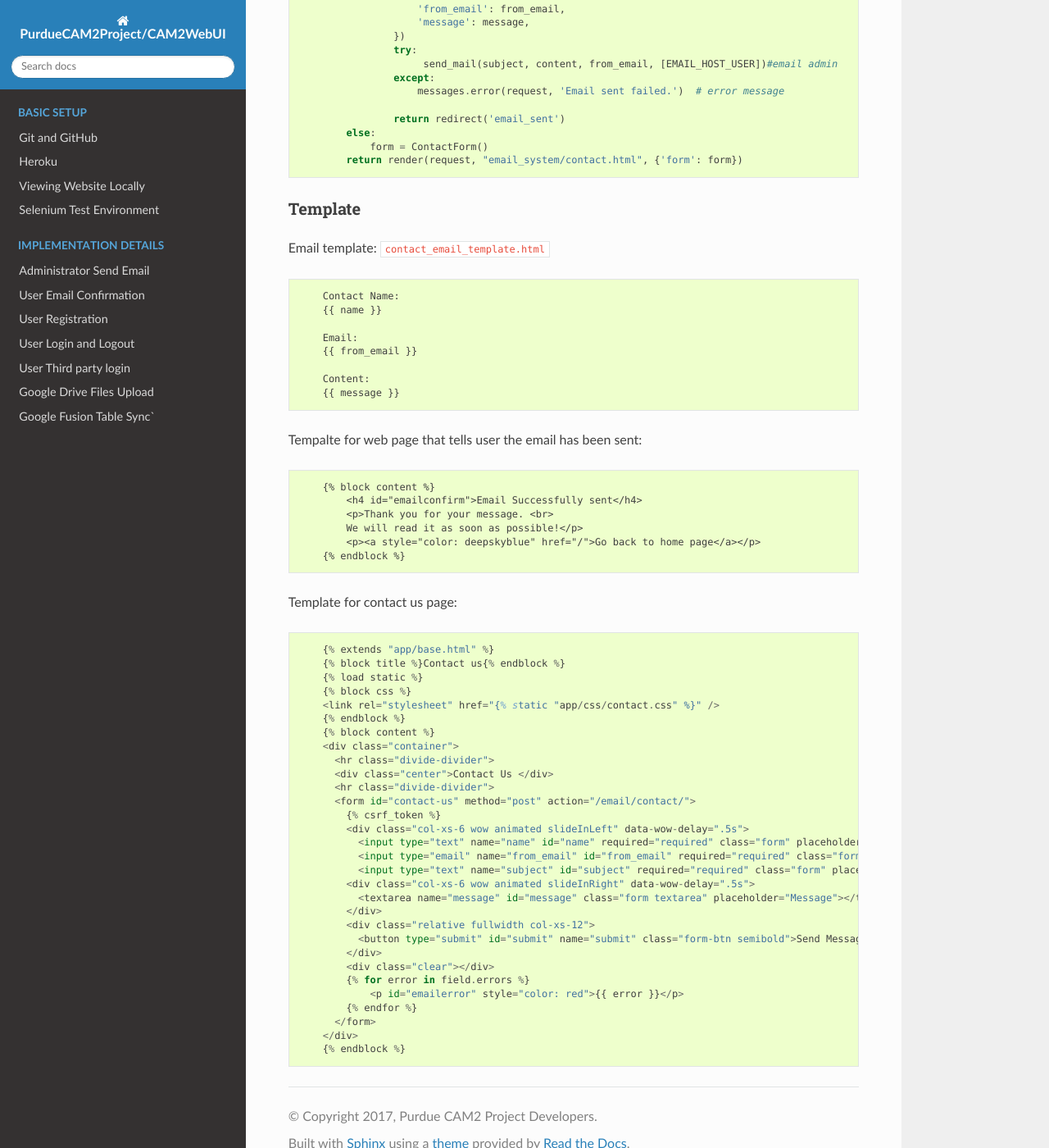
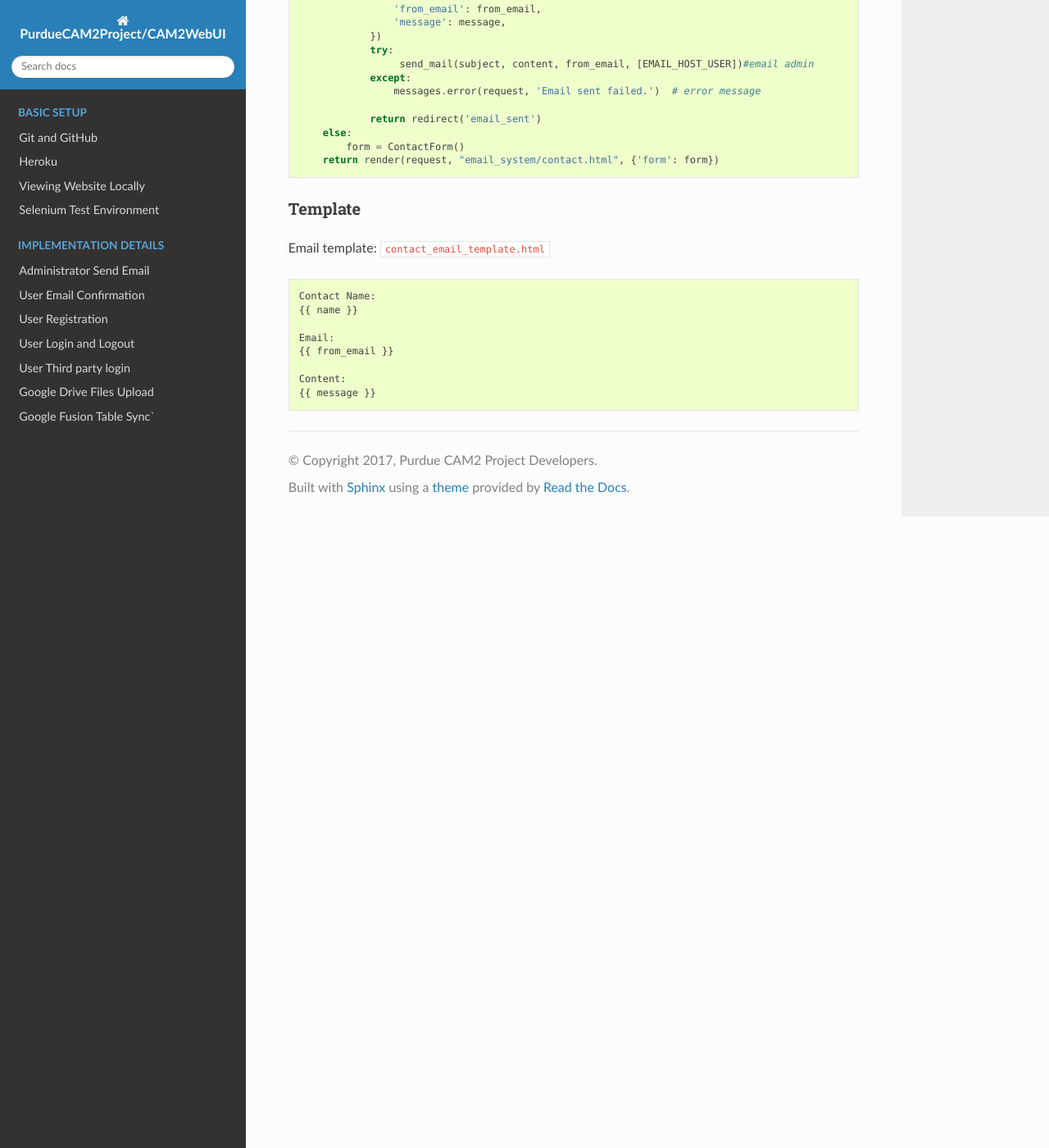
Before and after one commit to PurdueCAM2Project/CAM2WebUI, a Sphinx documentation site: the page built from docs/implementationDetail/ContactUs.md, in a window 1280 px wide and 1400 px high, scrolled down 1123 px. Shown: the whole window at 82% size. Built offline with Sphinx 7.4.7 and the Read the Docs theme 2.0.0, drawn with Linux system fonts in a browser that asks for light colours.

Commit message:
reformat doc

````diff
--- a/docs/implementationDetail/ContactUs.md
+++ b/docs/implementationDetail/ContactUs.md
@@ -7,107 +7,63 @@
 Using a form that requires user to input "Name, email, subject and message" and the content into an email template. And then email admin.
 In `forms.py`:
 ```
-    class ContactForm(forms.Form):
-        name = forms.CharField(required=True)
-        from_email = forms.EmailField(required=True)
-        subject = forms.CharField(required=True)
-        message = forms.CharField(widget=forms.Textarea, required=True)
+class ContactForm(forms.Form):
+    name = forms.CharField(required=True)
+    from_email = forms.EmailField(required=True)
+    subject = forms.CharField(required=True)
+    message = forms.CharField(widget=forms.Textarea, required=True)
 ```
 2 new urls needed to be linked: one for contact us, and one for notifying user the email has been sent.
 In `urls.py`, add:
 ```
-    url(r'^contact/$', views.contact, name='contact'),
-    url(r'^email_sent/$', views.email_sent, name='email_sent'),
+url(r'^contact/$', views.contact, name='contact'),
+url(r'^email_sent/$', views.email_sent, name='email_sent'),
 ```
 2 new views corresponding to the two urls are added.
 The one that tells user email has been seet only needs a template:
 ```
-    def email_sent(request):
-        return render(request, 'email_system/email_sent.html')
+def email_sent(request):
+    return render(request, 'email_system/email_sent.html')
 ```
 The second one is the view for contact us page:
 First we get everything user input and add them into our email template. And then we email our website host.
 ```
-    def contact(request):
-        if request.method == 'POST':
-            form = ContactForm(request.POST)
-            if form.is_valid():
-                #get info from form
-                name = form.cleaned_data['name']
-                from_email = form.cleaned_data['from_email']
-                subject = form.cleaned_data['subject']
-                message = form.cleaned_data['message']
-                #add info to email template
-                content = render_to_string('email_system/contact_email_template.html', {
-                    'name': name,
-                    'from_email': from_email,
-                    'message': message,
-                })
-                try:
-                     send_mail(subject, content, from_email, [EMAIL_HOST_USER])#email admin
-                except:
-                    messages.error(request, 'Email sent failed.')  # error message
+def contact(request):
+    if request.method == 'POST':
+        form = ContactForm(request.POST)
+        if form.is_valid():
+            #get info from form
+            name = form.cleaned_data['name']
+            from_email = form.cleaned_data['from_email']
+            subject = form.cleaned_data['subject']
+            message = form.cleaned_data['message']
+            #add info to email template
+            content = render_to_string('email_system/contact_email_template.html', {
+                'name': name,
+                'from_email': from_email,
+                'message': message,
+            })
+            try:
+                 send_mail(subject, content, from_email, [EMAIL_HOST_USER])#email admin
+            except:
+                messages.error(request, 'Email sent failed.')  # error message
 
-                return redirect('email_sent')
-        else:
-            form = ContactForm()
-        return render(request, "email_system/contact.html", {'form': form})
+            return redirect('email_sent')
+    else:
+        form = ContactForm()
+    return render(request, "email_system/contact.html", {'form': form})
 ```
 
 ### Template
 Email template:
 `contact_email_template.html`
 ```
-    Contact Name:
-    {{ name }}
+Contact Name:
+{{ name }}
 
-    Email:
-    {{ from_email }}
+Email:
+{{ from_email }}
 
-    Content:
-    {{ message }}
+Content:
+{{ message }}
 ```
-
-Tempalte for web page that tells user the email has been sent:
-```
-    {% block content %}
-        <h4 id="emailconfirm">Email Successfully sent</h4>
-        <p>Thank you for your message. <br>
-        We will read it as soon as possible!</p>
-        <p><a style="color: deepskyblue" href="/">Go back to home page</a></p>
-    {% endblock %}
-```
-
-Template for contact us page:
-```
-    {% extends "app/base.html" %}
-    {% block title %}Contact us{% endblock %}
-    {% load static %}
-    {% block css %}
-    <link rel="stylesheet" href="{% static "app/css/contact.css" %}" />
-    {% endblock %}
-    {% block content %}
-    <div class="container">
-      <hr class="divide-divider">
-      <div class="center">Contact Us </div>
-      <hr class="divide-divider">
-      <form id="contact-us" method="post" action="/email/contact/">
-        {% csrf_token %}
-        <div class="col-xs-6 wow animated slideInLeft" data-wow-delay=".5s">
-          <input type="text" name="name" id="name" required="required" class="form" placeholder="Your Name" />
-          <input type="email" name="from_email" id="from_email" required="required" class="form" placeholder="Your Email" />
-          <input type="text" name="subject" id="subject" required="required" class="form" placeholder="Subject" /> </div>
-        <div class="col-xs-6 wow animated slideInRight" data-wow-delay=".5s">
-          <textarea name="message" id="message" class="form textarea" placeholder="Message"></textarea>
-        </div>
-        <div class="relative fullwidth col-xs-12">
-          <button type="submit" id="submit" name="submit" class="form-btn semibold">Send Message</button>
-        </div>
-        <div class="clear"></div>
-        {% for error in field.errors %}
-            <p id="emailerror" style="color: red">{{ error }}</p>
-        {% endfor %}
-      </form>
-    </div>
-    {% endblock %}
-```
````
